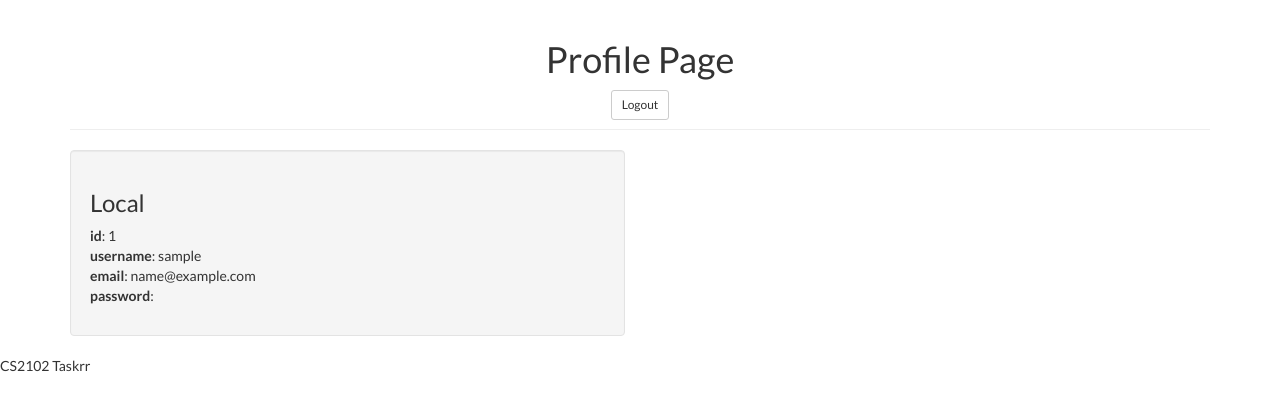
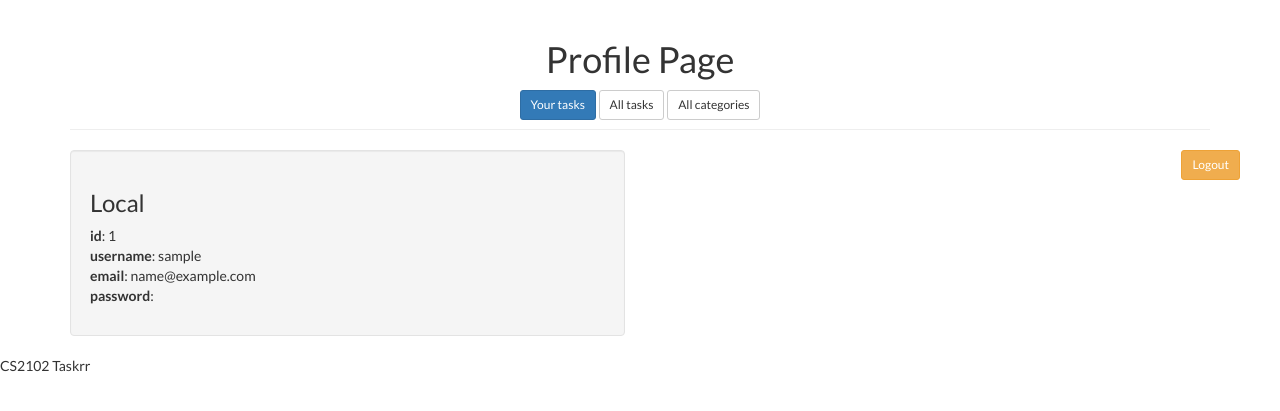
Before and after one commit to karrui/taskrr, a Node server app: page /profile in a window 1280 px wide. Shown: the part 52-463 px from the top of the page. Run offline with Node 20, Linux system fonts and the light colour scheme; the visitor is signed in with stand-in values (Sample User, id 1); some libraries are stand-ins or nearby versions.

Commit message:
Add profile task page and logic

```diff
--- a/app.js
+++ b/app.js
@@ -157,6 +157,22 @@
     });
 });
 
+app.get('/profile/tasks', isLoggedIn, function(req, res) {
+    var promise = executer.getTasksByRequester(req.user.username);
+    promise.then(results => {
+        var tasks = results.rows;
+        res.render("user_projects", {
+            loggedIn: loggedIn,
+            tasks: tasks
+        });
+    });
+});
+
+app.get('/profile/tasks/:id', isLoggedIn, function(req, res) {
+    let redirectUrl = '/tasks/' + req.params.id;
+    res.redirect(301, redirectUrl);
+})
+
 // =====================================
 // LOGOUT ==============================
 // =====================================
@@ -190,11 +206,8 @@
 });
 
 app.get("/categories/tasks/:id", function(req, res) {
-    var promise = executer.getTaskById(req.params['id']);
-    promise.then(results => {
-        var task = results.rows[0];
-        res.render("task_page", {loggedIn: loggedIn, task: task});
-    });
+    let redirectUrl = '/tasks/' + req.params.id;
+    res.redirect(301, redirectUrl);
 })
 
 app.get("/tasks/:id", function(req, res) {
@@ -218,7 +231,7 @@
 
     var promise = executer.addTask(title, description, category_id, location, requester, start_dt, end_dt, price);
     promise.then(function() {
-        res.redirect('/tasks'); // to project page
+        res.redirect('/profile/tasks'); // to user's projects page
     });
 });
 
--- a/db/executer.js
+++ b/db/executer.js
@@ -160,6 +160,11 @@
     return execute(queries.get.TASK_BY_ID, [task_id]);
 }
 
+exports.getTasksByRequester = async function getTasksByRequester(requester) {
+    console.log('Attempting to get task by its requester: %s', requester);
+    return execute(queries.get.TASK_BY_REQUESTER, [requester]);
+}
+
 exports.addUser = async function addUser(username, password, email, created_dt) {
     console.log('Attempting to add user: ' + '');
     return execute(queries.insert.ONE_PERSON, [username, password, email, created_dt]);
--- a/views/profile.ejs
+++ b/views/profile.ejs
@@ -4,7 +4,9 @@
 
     <div class="page-header text-center">
         <h1><span class="fa fa-anchor"></span> Profile Page</h1>
-        <a href="/logout" class="btn btn-default btn-sm">Logout</a>
+        <a href="/profile/tasks" class="btn btn-primary btn-sm">Your tasks</a>
+        <a href="/tasks" class="btn btn-default btn-sm">All tasks</a>
+        <a href="/categories" class="btn btn-default btn-sm">All categories</a>
     </div>
 
     <div class="row">
@@ -24,6 +26,10 @@
             </div>
         </div>
 
+        <div class="row">
+                <a href="/logout" class="btn btn-warning btn-sm pull-right">Logout</a>
+        </div>
+
     </div>
 
 </div>
```
Also changed, not shown: db/queries/get_queries.js (+20 -0 lines), views/user_projects.ejs (added, +36 -0 lines).
